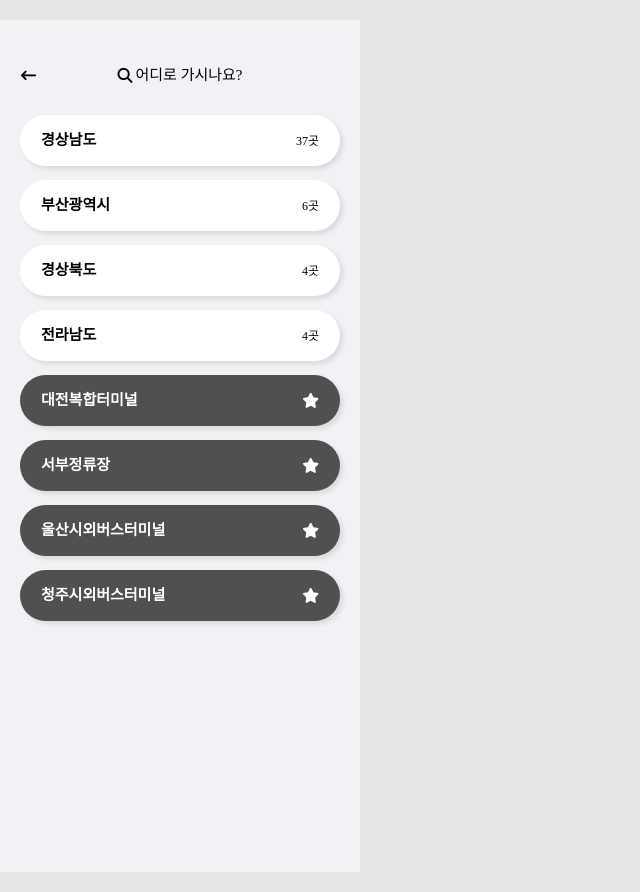
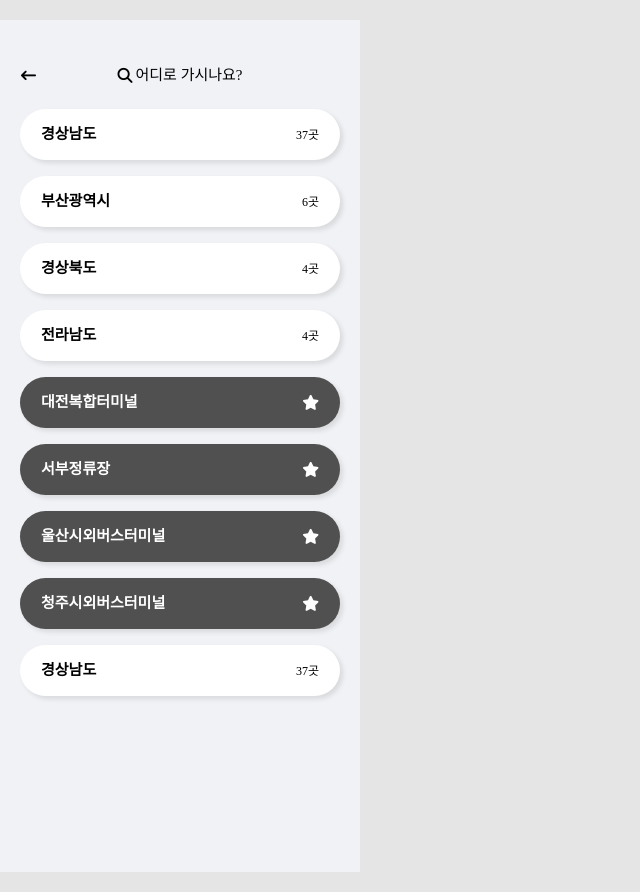
Before and after one commit to JangDongHo/0430-TimeToPlan, a plain HTML site: page index.html in a window 1280 px wide. Both pictures are taken after a click on the element "어디로 가시나요?". Shown: the whole page, without its empty margins (0-640 px from the left). Drawn offline with Linux system fonts and the light colour scheme; no server answers.

Commit message:
search바 구현 초안

```diff
--- a/index.html
+++ b/index.html
@@ -20,7 +20,7 @@
         <span><i class="fa-solid fa-magnifying-glass"></i></span>
         <span>어디로 가시나요?</span>
       </div>
-      <div class="sear-bar__btns">
+      <div class="search-bar__btns">
         <div class="search-bar__btn">
           <span>경상남도</span>
           <span class="search-bar__btn-right">37곳</span>
@@ -100,6 +100,7 @@
   </div>
   <script src="src/javascript/search-bar.js"></script>
   <script src="src/javascript/busAPI.js"></script>
+  <script src="src/javascript/place.js"></script>
   <script src="https://kit.fontawesome.com/b7f69e0a07.js" crossorigin="anonymous"></script>
 </body>
 </html>
--- a/src/css/components/search-bar.css
+++ b/src/css/components/search-bar.css
@@ -50,7 +50,7 @@
   font-size: 15px;
   font-weight: bold;
   box-shadow: 3px 3px 5px rgba(0, 0, 0, 0.1);
-  margin: 14px 20px;
+  margin: 8px 20px;
 }
 /* <!--첫번째 경상남도 선택란--> */
 
--- /dev/null
+++ b/src/javascript/place.js
@@ -0,0 +1,19 @@
+const searchBarBtns = document.querySelector(".search-bar__btns");
+
+const region = ["경상남도", "부산광역시", "경상북도", "전라남도", "기타"];
+
+//["대전복합터미널","서부정류장","울산시외버스터미널","청주시외버스터미널"]
+
+//위에 숫자로 호출, 한행에 첫열이 큰종류, 다른열은 세부 목록
+const 전라남도 = [["광양시", "광양터미널", "중마버스터미널"], ["순천시", "북부정류소", "순천종합버스터미널"]];
+
+const btn = document.createElement("div");
+btn.classList.add("search-bar__btn");
+const title = document.createElement("span");
+title.innerText = region[0];
+const sub = document.createElement("span");
+sub.innerText = "37곳";
+sub.classList.add("search-bar__btn-right");
+btn.appendChild(title);
+btn.appendChild(sub);
+searchBarBtns.appendChild(btn);
```
